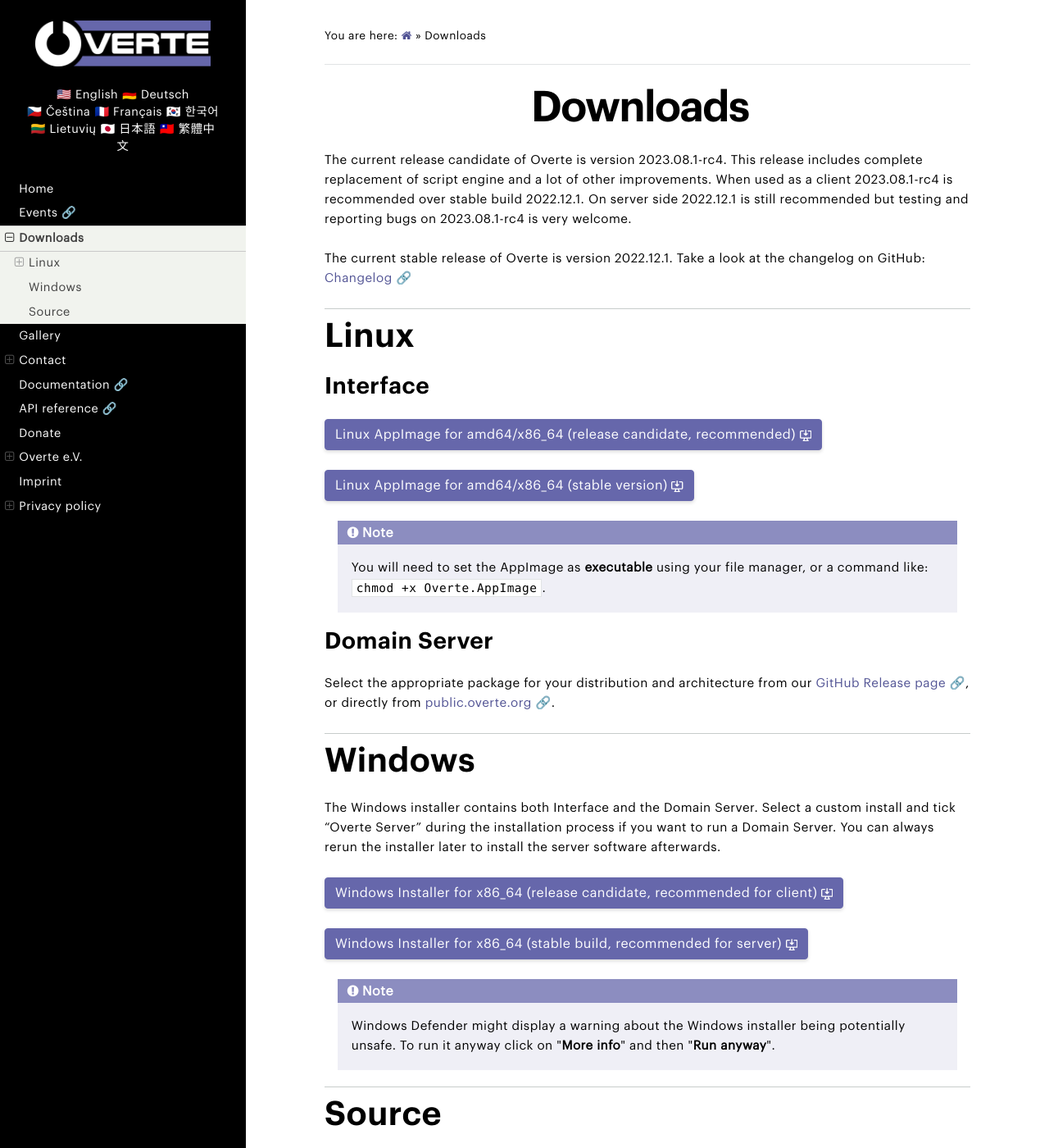
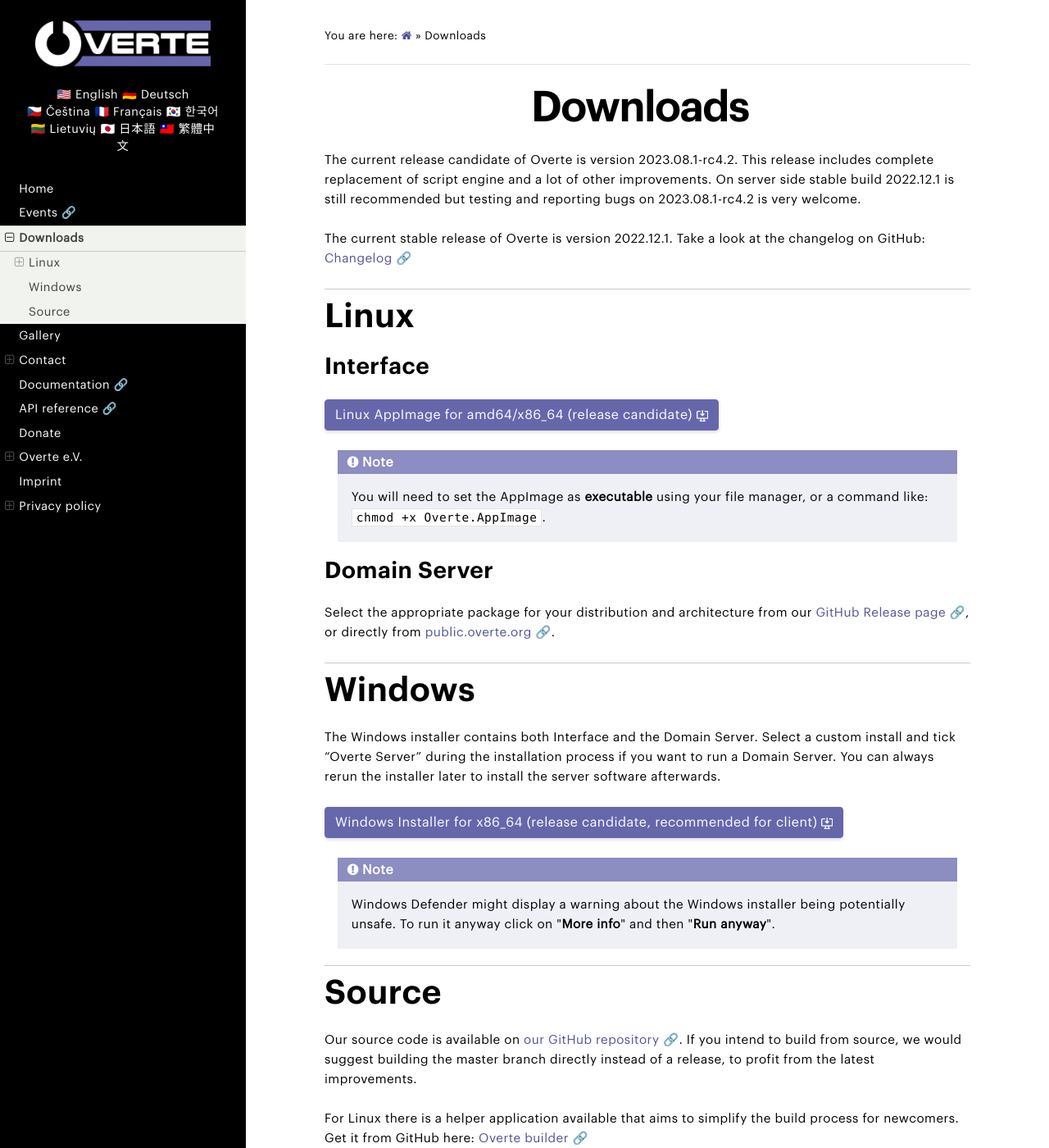
Before and after one commit to overte-org/overte-website-sphinx, a Sphinx documentation site: the page built from source/downloads.rst, in a window 1280 px wide and 1400 px high. Shown: the whole window at 82% size. Built offline with Sphinx 7.4.7 and the Read the Docs theme 2.0.0, drawn with Linux system fonts in a browser that asks for light colours.

Commit message:
Update downloads.rst

```diff
--- a/source/downloads.rst
+++ b/source/downloads.rst
@@ -4,10 +4,9 @@
 Downloads
 #########
 
-The current release candidate of Overte is version 2023.08.1-rc4.
+The current release candidate of Overte is version 2023.08.1-rc4.2.
 This release includes complete replacement of script engine and a lot of other improvements.
-When used as a client 2023.08.1-rc4 is recommended over stable build 2022.12.1.
-On server side 2022.12.1 is still recommended but testing and reporting bugs on 2023.08.1-rc4 is very welcome.
+On server side stable build 2022.12.1 is still recommended but testing and reporting bugs on 2023.08.1-rc4.2 is very welcome.
 
 The current stable release of Overte is version 2022.12.1.
 Take a look at the changelog on GitHub: `Changelog 🔗 <https://github.com/overte-org/overte/blob/master/CHANGELOG.md>`_
@@ -21,17 +20,11 @@
 Interface
 *********
 
-.. button-link:: https://public.overte.org/build/overte/release-candidate/2023.08.1-rc4/Overte-2023.08.1-rc4-nodebug-x86_64.AppImage
+.. button-link:: https://public.overte.org/build/overte/release-candidate/2023.08.1-rc4.2/Overte-2023.08.1-rc4.2-nodebug-x86_64.AppImage
     :shadow:
     :color: primary
 
-        Linux AppImage for amd64/x86_64 (release candidate, recommended) :octicon:`desktop-download;0.9em;`
-
-.. button-link:: https://public.overte.org/build/overte/release/2022.12.1/Overte-2022.12.1-x86_64.AppImage
-    :shadow:
-    :color: primary
-
-        Linux AppImage for amd64/x86_64 (stable version) :octicon:`desktop-download;0.9em;`
+        Linux AppImage for amd64/x86_64 (release candidate) :octicon:`desktop-download;0.9em;`
 
 .. note::
 
@@ -55,17 +48,11 @@
 Select a custom install and tick “Overte Server” during the installation process if you want to run a Domain Server.
 You can always rerun the installer later to install the server software afterwards.
 
-.. button-link:: https://public.overte.org/build/overte/release-candidate/2023.08.1-rc4/Overte-2023.08.1-rc4-.exe
+.. button-link:: https://public.overte.org/build/overte/release-candidate/2023.08.1-rc4.2/Overte-2023.08.1-rc4.2.exe
     :shadow:
     :color: primary
 
         Windows Installer for x86_64 (release candidate, recommended for client) :octicon:`desktop-download;0.9em;`
-
-.. button-link:: https://public.overte.org/build/overte/release/2022.12.1/Overte-2022.12.1-signed.exe
-    :shadow:
-    :color: primary
-
-        Windows Installer for x86_64 (stable build, recommended for server) :octicon:`desktop-download;0.9em;`
 
 .. note::
 
```
